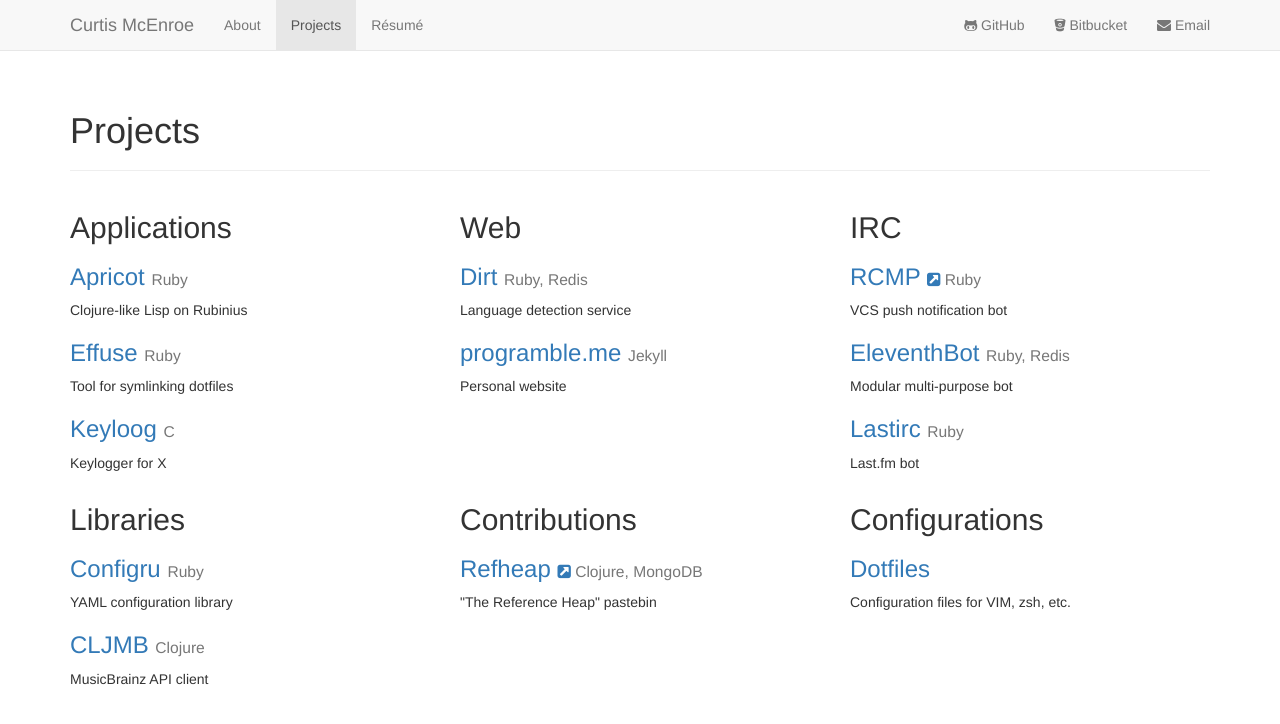
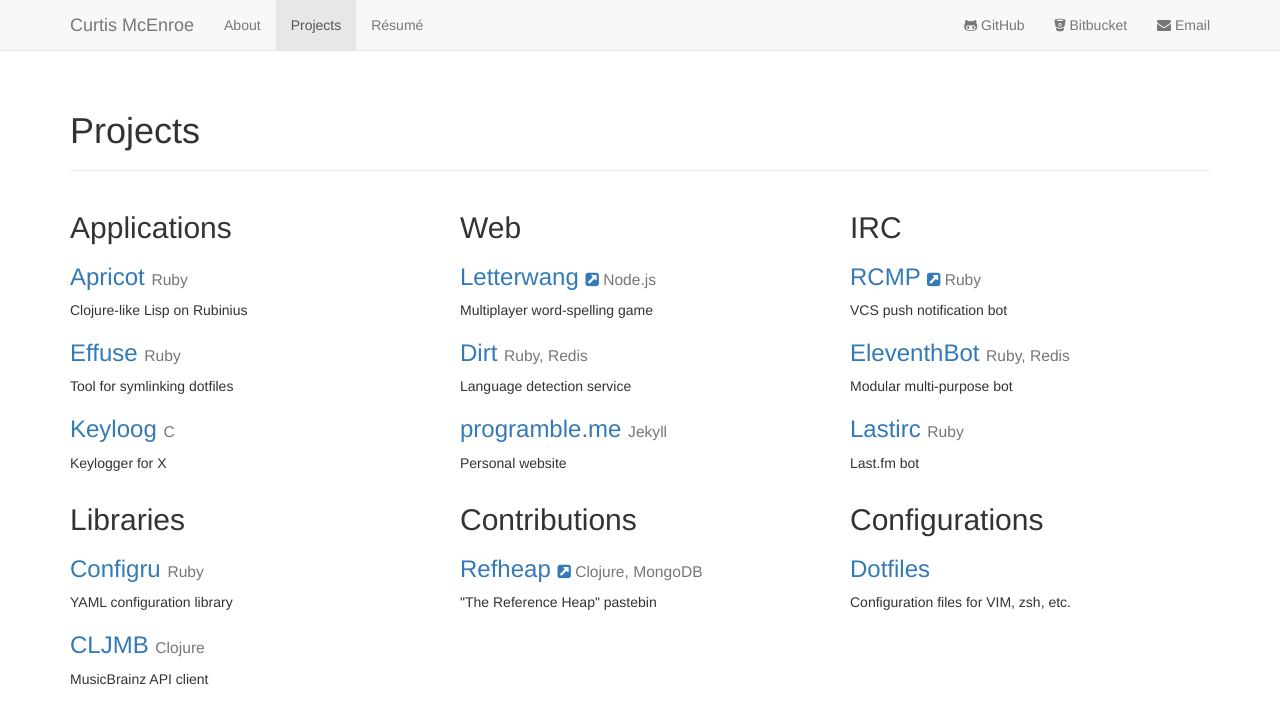
Before and after one commit to causal-agent/programble.github.io, a Jekyll site: the page built from projects.html, in a window 1280 px wide. Shown: the top 724 px of the page. Built offline with Jekyll 4.4.1, drawn with Linux system fonts in a browser that asks for light colours; nearby versions of some CDN libraries.

Commit message:
Add Letterwang

```diff
--- a/projects.html
+++ b/projects.html
@@ -33,6 +33,15 @@
 
   <div class="col-md-4 col-sm-6">
     <h2>Web</h2>
+
+    <h3>
+      <a href="https://github.com/programble/letterwang">Letterwang</a>
+      <small>
+        <a href="http://letterwang.herokuapp.com"><i class="fa fa-external-link-square"></i></a>
+      </small>
+      <small>Node.js</small>
+    </h3>
+    <p>Multiplayer word-spelling game</p>
 
     <h3>
       <a href="https://github.com/programble/dirt">Dirt</a>
```
